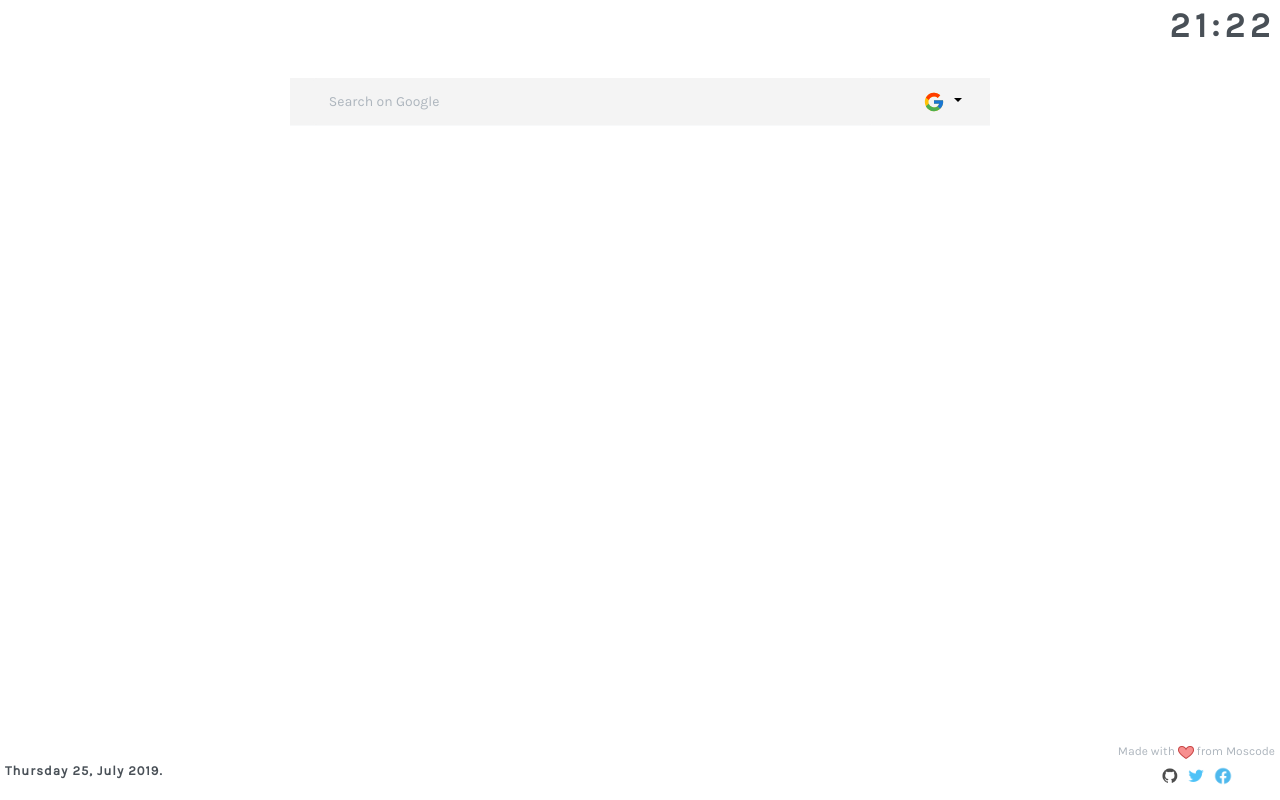
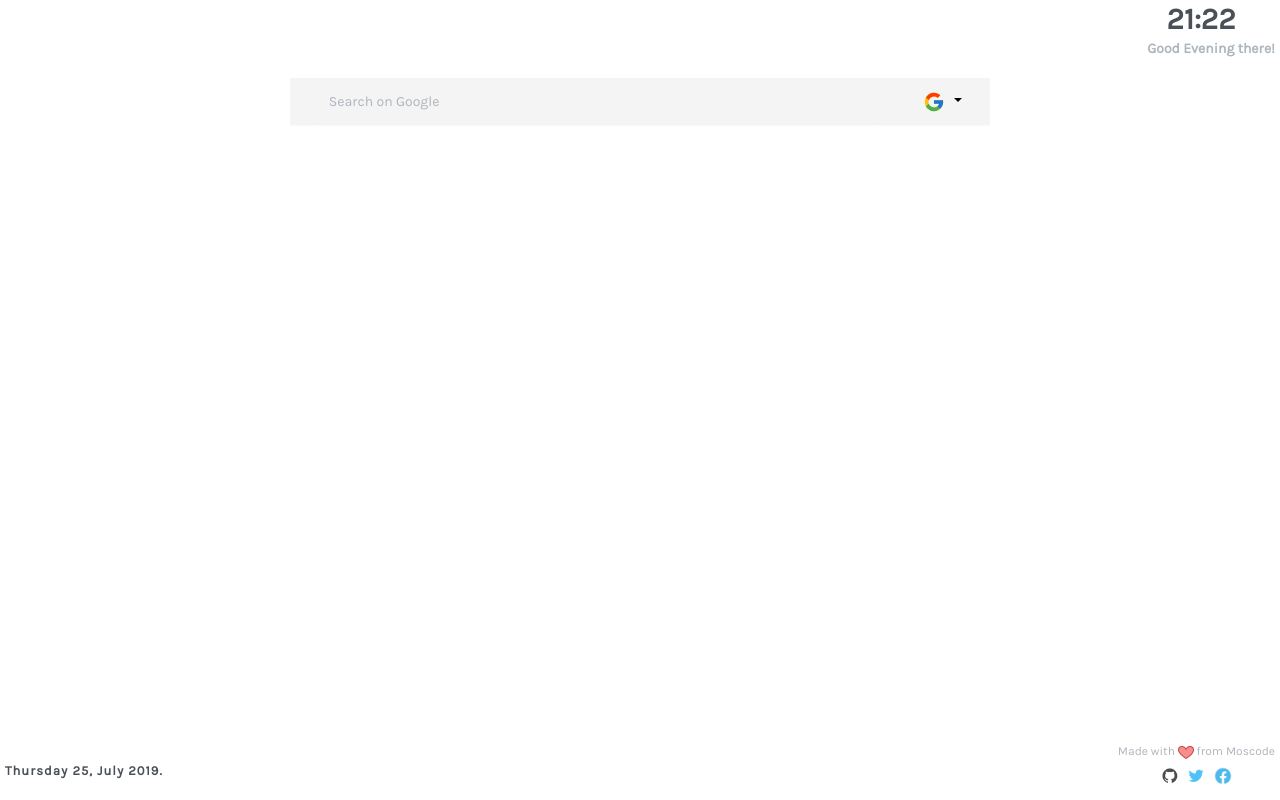
Before and after one commit to mosco98/devExtension, a browser extension: page index.html in a window 1280 px wide. Drawn offline with Linux system fonts and the light colour scheme; no server answers.

Commit message:
Added Greetings

```diff
--- a/assets/css/style.scss
+++ b/assets/css/style.scss
@@ -39,14 +39,13 @@ body {
   opacity: 0;
   transition: opacity .2s ease-in;
 }
-.time {
+.time-ctn {
   top: 0;
   right: 0;
-  font-size: 35px;
-  letter-spacing: 5px;
+  line-height: 25px;
   font-weight: bold;
   padding: 0px;
-  margin: 0 5px;
+  margin: 6px 5px;
   z-index: 1000;
 }
 .country {
--- a/assets/js/script.js
+++ b/assets/js/script.js
@@ -161,6 +161,7 @@ youtubeLogoBtn.addEventListener("click", submitYoutubeForm);
 // Time and Date
 const myDate = document.querySelector('.date');
 const myTime = document.querySelector('.time');
+const myGreeting = document.querySelector('.greeting');
 
 // Date
 function startDate() {
@@ -184,6 +185,15 @@ function startTime() {
   myTime.innerHTML = time;
     if(startTime) {
       startDate()
+    };
+    if(h <= 11) {
+      myGreeting.innerHTML = "Good Morning there!"
+    };
+    if(h <= 16 && h > 11) {
+      myGreeting.innerHTML = "Good Afternoon there!"
+    };
+    if(h <= 23 && h > 16) {
+      myGreeting.innerHTML = "Good Evening there!"
     }
 }
 
--- a/index.html
+++ b/index.html
@@ -19,7 +19,10 @@
     <div class="country position-fixed p-2">
     </div>
       <!-- time -->
-  <div class="time position-fixed text-center">
+  <div class="time-ctn position-fixed text-center">
+    <div class="time navbar-brand" style="font-size: 30px">
+    </div>
+    <p class="text-muted" style="font-size: 14px"><span class="greeting"></span></p>
   </div>
     <!-- Search Bars -->
   <nav class="navbar navbar-light d-flex align-items-center justify-content-center container mt-2">
```
Also changed, not shown: assets/css/style.css, 1 other file.
